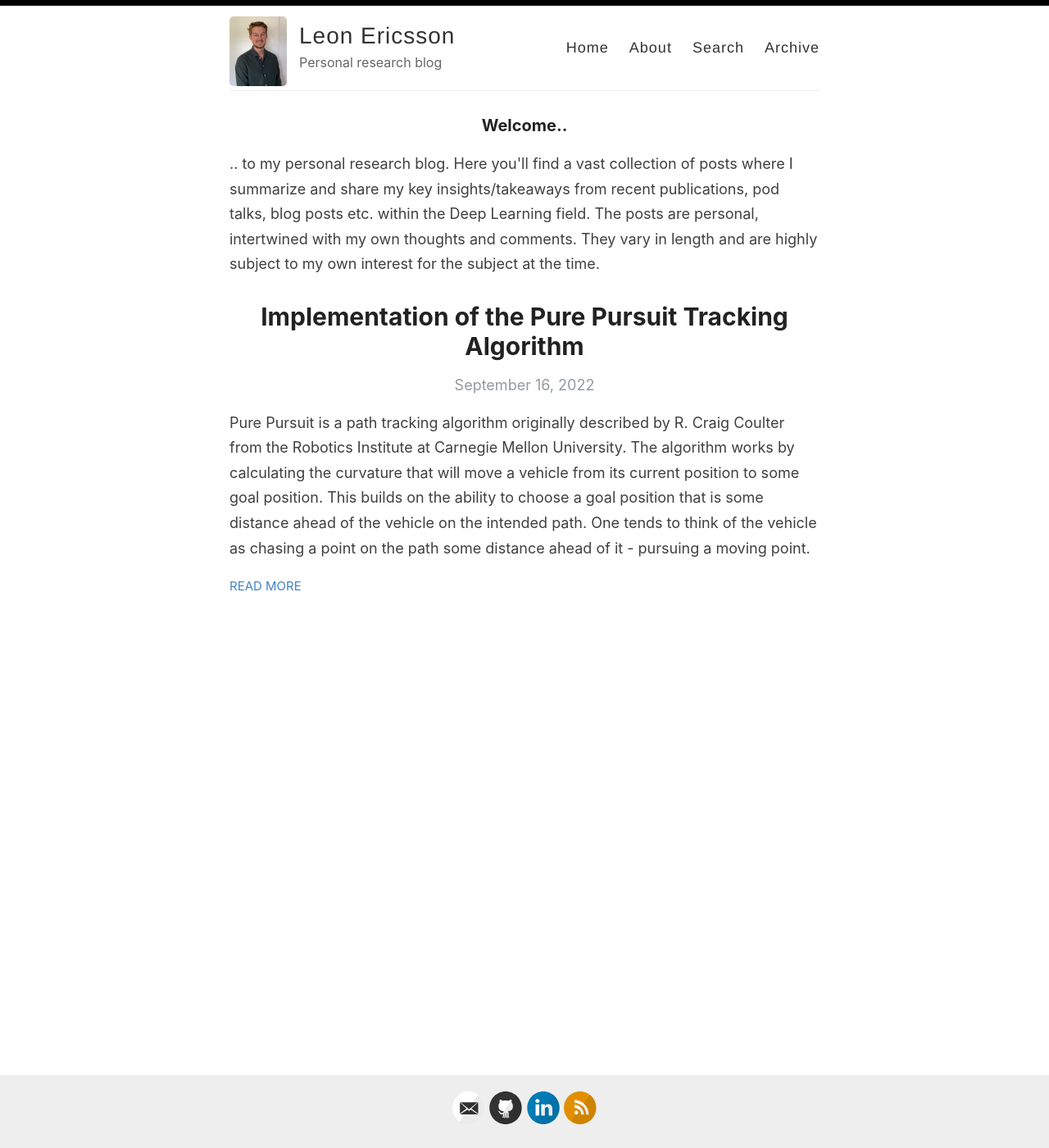
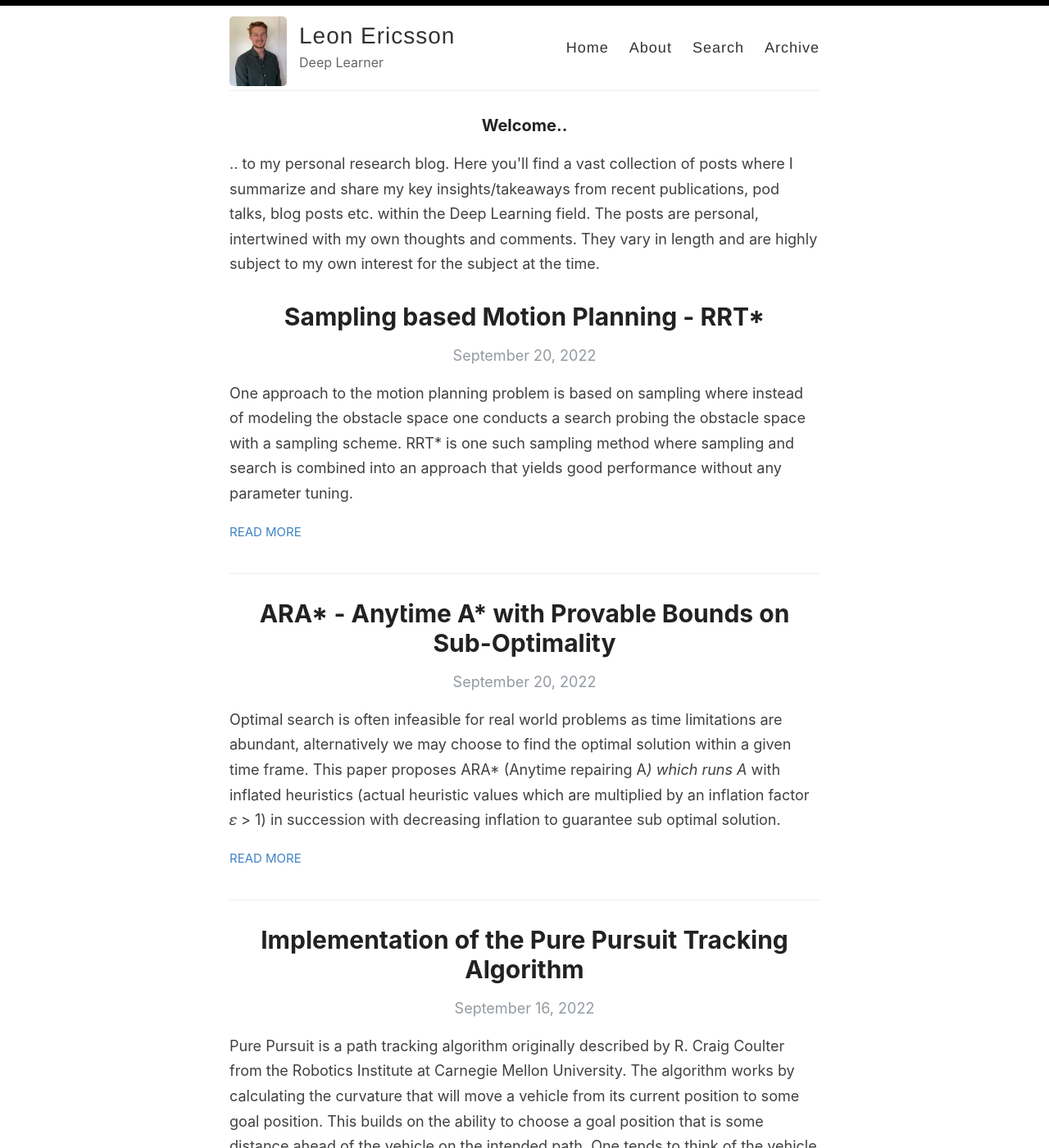
Before and after one commit to LeonEricsson/leonericsson.github.io, a Jekyll site: the page built from index.html, in a window 1280 px wide and 1400 px high. Shown: the whole window at 82% size. Built offline with Jekyll 4.4.1, drawn with Linux system fonts in a browser that asks for light colours; the list of posts is cut into pages by our own code.

Commit message:
ara and rrt posts

```diff
--- a/_config.yml
+++ b/_config.yml
@@ -9,7 +9,7 @@ name: Leon Ericsson
 author: Leon Ericsson
 
 # Short bio or description (displayed in the header)
-description: Personal research blog
+description: Deep Learner
 
 # URL of your avatar or profile pic (you could use your GitHub profile pic)
 avatar: /images/cvbild.png
--- /dev/null
+++ b/_posts/2022-09-20-ara.md
@@ -0,0 +1,9 @@
+---
+layout: post
+title: ARA* - Anytime A* with Provable Bounds on Sub-Optimality
+categories: [Graph Theory]
+---
+
+Optimal search is often infeasible for real world problems as time limitations are abundant, alternatively we may choose to find the optimal solution within a given time frame. This paper proposes ARA* (Anytime repairing A*) which runs A* with inflated heuristics (actual heuristic values which are multiplied by an inflation factor 𝜀 > 1) in succession with decreasing inflation to guarantee sub optimal solution.
+
+Original [paper](https://proceedings.neurips.cc/paper/2003/file/ee8fe9093fbbb687bef15a38facc44d2-Paper.pdf)
--- /dev/null
+++ b/_posts/2022-09-20-rrt.md
@@ -0,0 +1,9 @@
+---
+layout: post
+title: Sampling based Motion Planning - RRT*
+categories: Graphs
+---
+
+One approach to the motion planning problem is based on sampling where instead of modeling the obstacle space one conducts a search probing the obstacle space with a sampling scheme. RRT* is one such sampling method where sampling and search is combined into an approach that yields good performance without any parameter tuning.
+
+Original [paper](http://lavalle.pl/planning/ch5.pdf)
```
